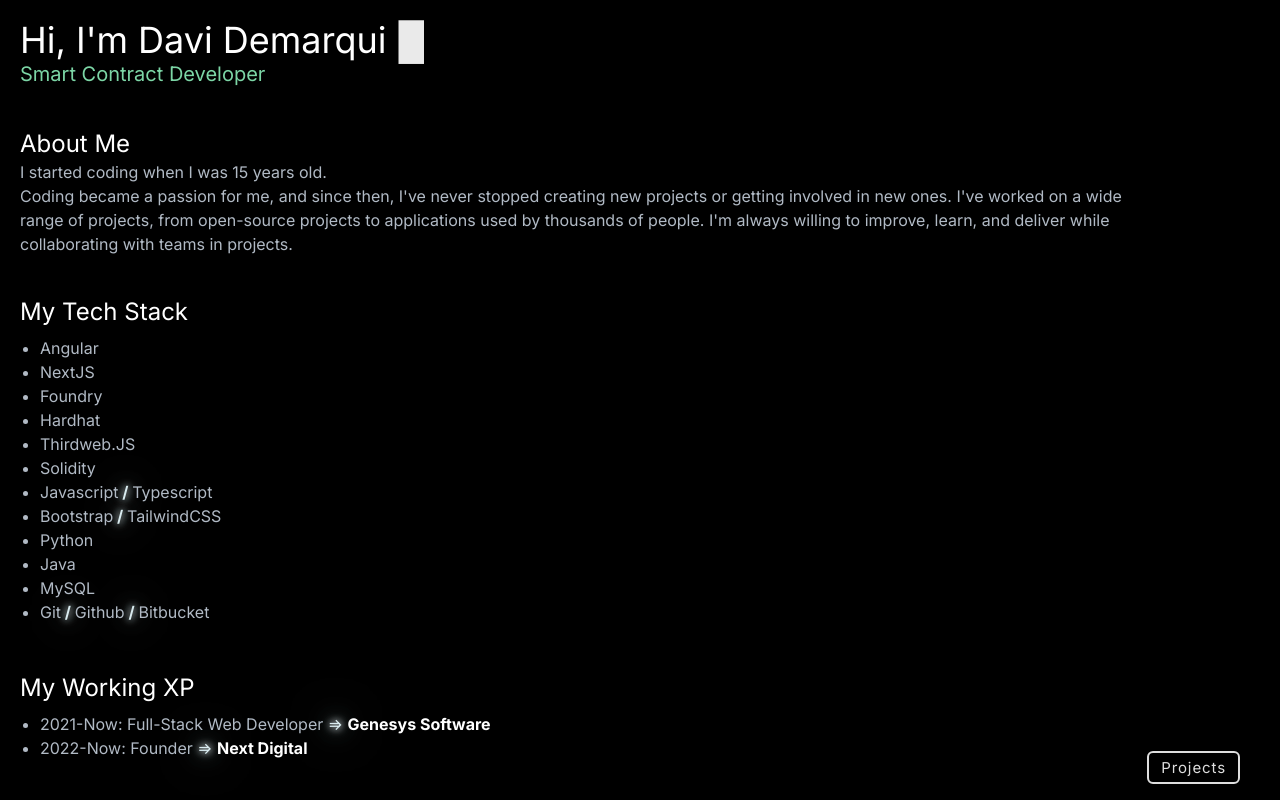
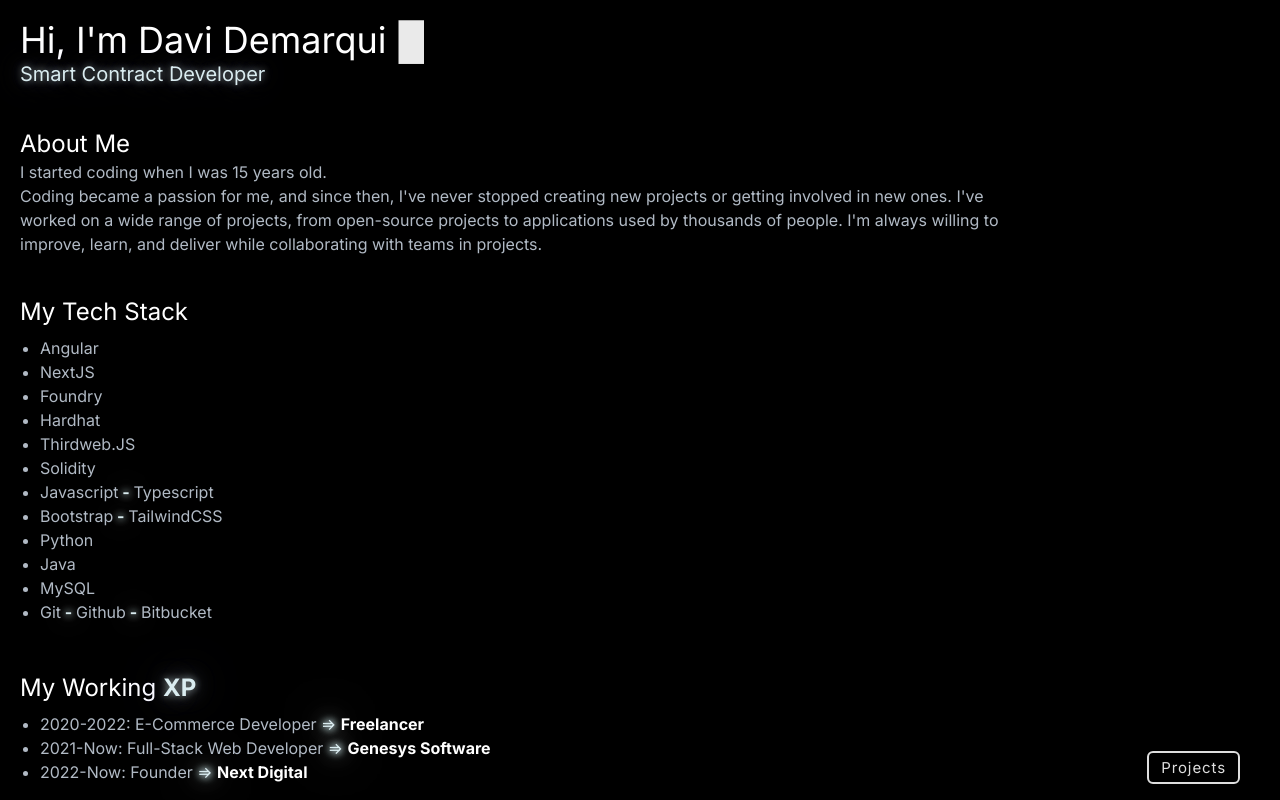
Before and after one commit to DaviDemarqui/dave-website, a Next.js app: page / in a window 1280 px wide. Built offline with nearby package versions, Linux system fonts and the light colour scheme.

Commit message:
Reducing colors

```diff
--- a/src/app/globals.css
+++ b/src/app/globals.css
@@ -40,14 +40,44 @@ a {
 .neonText {
   color: #daecf0;
   text-shadow:
-      0 0 7px #bac8cb,
-      0 0 10px #bac8cb,
-      0 0 21px #bac8cb,
-      0 0 42px #bac8cb,
-      0 0 82px #bac8cb,
-      0 0 92px #bac8cb,
-      0 0 102px #bac8cb,
-      0 0 151px #bac8cb;
+      0 0 7px #dff9ff,
+      0 0 10px #dff9ff,
+      0 0 21px #dff9ff,
+      0 0 42px #dff9ff,
+      0 0 82px #dff9ff,
+      0 0 92px #dff9ff,
+      0 0 102px #dff9ff,
+      0 0 151px #dff9ff;
+}
+
+.neonText2 {
+  color: #daecf0;
+  text-shadow:
+      0 0 7px #beced269,
+      0 0 10px #beced269,
+      0 0 21px #beced269,
+      0 0 42px #beced269,
+      0 0 82px #beced269,
+      0 0 92px #beced269,
+      0 0 102px #beced269,
+      0 0 151px #beced269;
+}
+
+.neonTextHover {
+  color: #b1bac5;
+}
+
+.neonTextHover:hover {
+  color: #daecf0;
+  text-shadow:
+      0 0 7px #beced269,
+      0 0 10px #beced269,
+      0 0 21px #beced269,
+      0 0 42px #beced269,
+      0 0 82px #beced269,
+      0 0 92px #beced269,
+      0 0 102px #beced269,
+      0 0 151px #beced269;
 }
 
 button {
@@ -64,13 +94,13 @@ button {
   border: 2px solid var(--chroma);
   /* background: linear-gradient(to right, rgba(27, 253, 156, 0.1) 1%, transparent 40%,transparent 60% , rgba(27, 253, 156, 0.1) 100%); */
   color: var(--chroma);
-  box-shadow: inset 0 0 10px rgba(27, 253, 156, 0.4), 0 0 9px 3px rgba(27, 253, 156, 0.1);
+  /* box-shadow: inset 0 0 10px rgba(255, 255, 255, 0.4), 0 0 9px 3px rgba(255, 255, 255, 0.1); */
 }
 
 button:hover {
-  color: #82ffc9;
-  border-color: #0fa;
-  box-shadow: inset 0 0 10px rgba(27, 253, 156, 0.6), 0 0 9px 3px rgba(27, 253, 156, 0.2);
+  color: #ffffff;
+  border-color: rgb(255, 255, 255);
+  box-shadow: inset 0 0 10px rgba(255, 255, 255, 0.6), 0 0 9px 3px rgba(255, 255, 255, 0.2);
 }
 
 button:before {
@@ -81,7 +111,7 @@ button:before {
   height: 100%;
   top: 0;
   transition: transform .7s ease-in-out;
-  background: linear-gradient(to right, transparent 1%, rgba(27, 253, 156, 0.1) 40%,rgba(27, 253, 156, 0.1) 60% , transparent 100%);
+  background: linear-gradient(to right, transparent 1%, rgba(255, 255, 255, 0.1) 40%,rgba(255, 255, 255, 0.269) 60% , transparent 100%);
 }
 
 button:hover:before {
--- a/src/app/page.tsx
+++ b/src/app/page.tsx
@@ -38,10 +38,10 @@ export default function Home() {
       <div className={`w-1/2 bg-black overflow-y-scroll p-5 lg:pr-28 ${isOpen ? 'hidden lg:block' : 'w-full'}`}>
 
         <h1 className="text-white text-4xl text-bold">Hi, I&apos;m Davi Demarqui<span className="animate-blink ml-3">█</span></h1>
-        <p className="text-[#7cd6a6] text-xl ">Smart Contract Developer </p>
+        <p className="text-[#7cd6a6] text-xl neonText2">Smart Contract Developer </p>
 
         <h1 className="text-white text-2xl pt-10">About Me</h1>
-        <p className="text-[#b1bac5] max-w-[1500px]">I started coding when I was 15 years old. <br/>
+        <p className="text-[#b1bac5] max-w-[1000px]">I started coding when I was 15 years old. <br/>
           Coding became a passion for me, and since then, I&apos;ve never stopped creating new projects or getting involved in new ones.
           I&apos;ve worked on a wide range of projects, from open-source projects to applications used by thousands of people.
           I&apos;m always willing to improve, learn, and deliver while collaborating with teams in projects.
@@ -55,31 +55,90 @@ export default function Home() {
           <li>Hardhat</li>
           <li>Thirdweb.JS</li>
           <li>Solidity</li>
-          <li>Javascript<b className="neonText">  /  </b>Typescript</li>
-          <li>Bootstrap<b className="neonText">  /  </b>TailwindCSS</li>
+          <li>Javascript<b className="neonText"> - </b>Typescript</li>
+          <li>Bootstrap<b className="neonText"> - </b>TailwindCSS</li>
           <li>Python</li>
           <li>Java</li>
           <li>MySQL</li>
-          <li>Git<b className="neonText">  /  </b>Github<b className="neonText">  /  </b>Bitbucket</li>
+          <li>Git<b className="neonText"> - </b>Github<b className="neonText"> - </b>Bitbucket</li>
         </ul>
-        <h1 className="text-white text-2xl pt-10">My Working XP</h1>
+
+        <h1 className="text-white text-2xl pt-10">My Working <b className="neonText2">XP</b></h1>
         <ul className="text-[#b1bac5] list-disc pl-5 py-2">
+          <li>2020-2022:  E-Commerce Developer <span className="neonText">&#61;&#62;</span> <b className="text-white">Freelancer</b></li>
           <li>2021-Now:  Full-Stack Web Developer <span className="neonText">&#61;&#62;</span> <b className="text-white">Genesys Software</b></li>
           <li>2022-Now: Founder <span className="neonText">&#61;&#62;</span> <b className="text-white">Next Digital</b></li>
         </ul>
+
+        <h1 className="text-white text-2xl pt-10">Newest Releases</h1>
+        <ul className="text-[#b1bac5] list-disc pl-5 py-2">
+          <li><a className="neonTextHover" href="http://www.genesyssoft.com.br/" target="_blank">Genesys Software</a></li>
+          <li><a className="neonTextHover" href="https://www.cobarshop.com.br/" target="_blank">CobarShop</a></li>
+        </ul>
+
         <h1 className="text-white text-2xl pt-10">Find Me At</h1>
-        <ul className="text-[#b1bac5] list-disc pl-5 py-2">
+        {/* <ul className="text-[#b1bac5] list-disc pl-5 py-2">
           <li><a target="_blank" href="https://github.com/DaviDemarqui" className="hover:text-white">Github.com</a></li>
           <li><a target="_blank" href="https://www.instagram.com/iamdaviddb/" className="hover:text-white">Instagram.com</a></li>
           <li><a target="_blank" href="https://br.linkedin.com/in/davi-demarqui-a875a2218?trk=people_directory" className="hover:text-white">linkedin.com</a></li>
           <li><a target="_blank" href="https://discordapp.com/users/481561932093063178" className="hover:text-white">Discord.com</a></li>
+          <li><a target="_blank" href="https://open.spotify.com/user/31qzwpb6guuqza7kqtvpp2ir2eyi?si=53350b294ce24774" className="hover:text-white">Spotify.com</a></li>
+        </ul> */}
+        <ul className="max-w-md space-y-1 text-gray-500 list-inside flex">
+          <li className="flex items-center m-1">
+            <a className="neonTextHover" href="https://github.com/DaviDemarqui" target="_blank">
+              <svg xmlns="http://www.w3.org/2000/svg" className="icon icon-tabler icon-tabler-brand-github pl-1" width="30" height="30" viewBox="0 0 24 24" stroke-width="1.5" stroke="#fff" fill="none" stroke-linecap="round" stroke-linejoin="round">
+                <path stroke="none" d="M0 0h24v24H0z" fill="none"/>
+                <path d="M9 19c-4.3 1.4 -4.3 -2.5 -6 -3m12 5v-3.5c0 -1 .1 -1.4 -.5 -2c2.8 -.3 5.5 -1.4 5.5 -6a4.6 4.6 0 0 0 -1.3 -3.2a4.2 4.2 0 0 0 -.1 -3.2s-1.1 -.3 -3.5 1.3a12.3 12.3 0 0 0 -6.2 0c-2.4 -1.6 -3.5 -1.3 -3.5 -1.3a4.2 4.2 0 0 0 -.1 3.2a4.6 4.6 0 0 0 -1.3 3.2c0 4.6 2.7 5.7 5.5 6c-.6 .6 -.6 1.2 -.5 2v3.5" />
+              </svg>
+              </a>
+          </li>
+          <li className="flex items-center m-1">
+            <a className="neonTextHover" href="https://twitter.com/DemarquiDavi" target="_blank">
+            <svg xmlns="http://www.w3.org/2000/svg" className="icon icon-tabler icon-tabler-brand-x" width="30" height="30" viewBox="0 0 24 24" stroke-width="1.5" stroke="#fff" fill="none" stroke-linecap="round" stroke-linejoin="round">
+            <path stroke="none" d="M0 0h24v24H0z" fill="none"/>
+            <path d="M4 4l11.733 16h4.267l-11.733 -16z" />
+            <path d="M4 20l6.768 -6.768m2.46 -2.46l6.772 -6.772" />
+          </svg>
+          </a>
+          </li>
+          <li className="flex items-center m-1">
+            <a className="neonTextHover" href="https://br.linkedin.com/in/davi-demarqui-a875a2218?trk=people_directory" target="_blank">
+            <svg xmlns="http://www.w3.org/2000/svg" className="icon icon-tabler icon-tabler-brand-linkedin" width="30" height="30" viewBox="0 0 24 24" stroke-width="1.5" stroke="#fff" fill="none" stroke-linecap="round" stroke-linejoin="round">
+              <path stroke="none" d="M0 0h24v24H0z" fill="none"/>
+              <path d="M4 4m0 2a2 2 0 0 1 2 -2h12a2 2 0 0 1 2 2v12a2 2 0 0 1 -2 2h-12a2 2 0 0 1 -2 -2z" />
+              <path d="M8 11l0 5" />
+              <path d="M8 8l0 .01" />
+              <path d="M12 16l0 -5" />
+              <path d="M16 16v-3a2 2 0 0 0 -4 0" />
+            </svg>
+            </a>
+          </li>
+          <li className="flex items-center m-1">
+            <a className="neonTextHover" href="https://discordapp.com/users/481561932093063178" target="_blank">
+            <svg xmlns="http://www.w3.org/2000/svg" className="icon icon-tabler icon-tabler-brand-discord" width="30" height="30" viewBox="0 0 24 24" stroke-width="1.5" stroke="#fff" fill="none" stroke-linecap="round" stroke-linejoin="round">
+              <path stroke="none" d="M0 0h24v24H0z" fill="none"/>
+              <path d="M8 12a1 1 0 1 0 2 0a1 1 0 0 0 -2 0" />
+              <path d="M14 12a1 1 0 1 0 2 0a1 1 0 0 0 -2 0" />
+              <path d="M15.5 17c0 1 1.5 3 2 3c1.5 0 2.833 -1.667 3.5 -3c.667 -1.667 .5 -5.833 -1.5 -11.5c-1.457 -1.015 -3 -1.34 -4.5 -1.5l-.972 1.923a11.913 11.913 0 0 0 -4.053 0l-.975 -1.923c-1.5 .16 -3.043 .485 -4.5 1.5c-2 5.667 -2.167 9.833 -1.5 11.5c.667 1.333 2 3 3.5 3c.5 0 2 -2 2 -3" />
+              <path d="M7 16.5c3.5 1 6.5 1 10 0" />
+            </svg>
+            </a>
+          </li>
+          <li className="flex items-center m-1">
+            <a className="neonTextHover" href="https://open.spotify.com/user/31qzwpb6guuqza7kqtvpp2ir2eyi?si=fb3f22d6a06d447d" target="_blank">
+            <svg xmlns="http://www.w3.org/2000/svg" className="icon icon-tabler icon-tabler-brand-spotify" width="30" height="30" viewBox="0 0 24 24" stroke-width="1.5" stroke="#fff" fill="none" stroke-linecap="round" stroke-linejoin="round">
+              <path stroke="none" d="M0 0h24v24H0z" fill="none"/>
+              <path d="M12 12m-9 0a9 9 0 1 0 18 0a9 9 0 1 0 -18 0" />
+              <path d="M8 11.973c2.5 -1.473 5.5 -.973 7.5 .527" />
+              <path d="M9 15c1.5 -1 4 -1 5 .5" />
+              <path d="M7 9c2 -1 6 -2 10 .5" />
+            </svg>
+            </a>
+          </li>
       </ul>
+    </div>
 
-        <div className="border-[1px] border-slate-500 w-full mt-10"></div>
-
-        <h1 className="text-white text-2xl pt-3">© Davi Demarqui {currentYear}</h1>
-
-      </div>
     {/* I WANT THIS DIV TO BE CLOSABLE */}
     <div className={`w-1/2 bg-black overflow-y-scroll ${isOpen ? 'max-[1024px]:w-full' : 'hidden'}`}>
       {/* Content for the second section */}
@@ -100,7 +159,7 @@ export default function Home() {
             <div className="absolute inset-0 flex items-center justify-center bg-black bg-opacity-65">
               <div className="text-white text-center max-sm:text-lg">
                 <h1 className="lg:text-3xl">{project.name}</h1>
-                  <p className="text-[#b1bac5] mb-5 text-md max-sm:text-sm font-light ">{project.description}</p>
+                <p className="mb-5 text-md max-sm:text-sm font-light ">{project.description}</p>
                 <button id="projects-toggle"><a href={project.githubLink} target="_blank" >See Repository</a></button>
               </div>
             </div>
```
Lines whose indentation alone changed are shown as unchanged.
